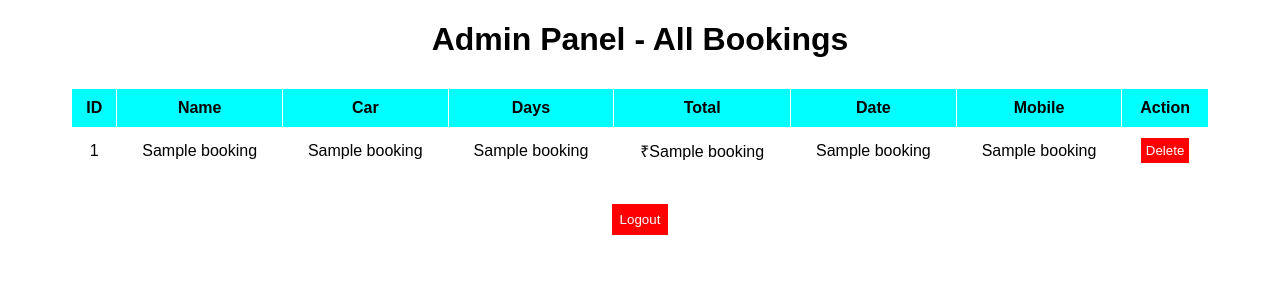
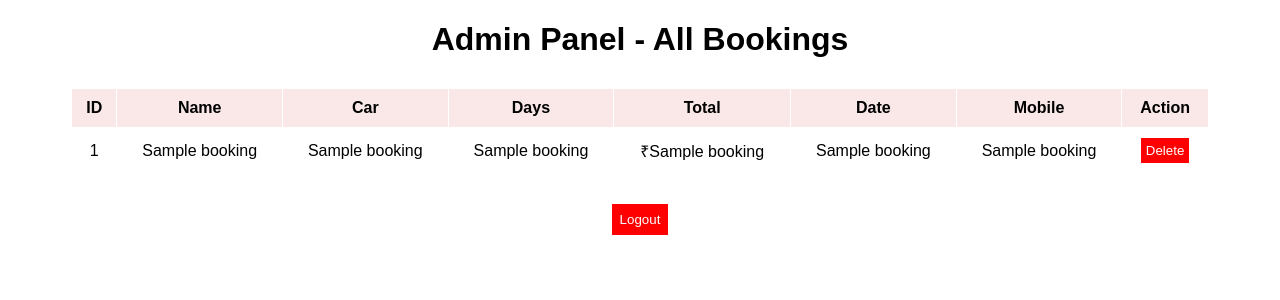
Before and after one commit to Yasser-Shaikh/Car_Rental_booking_system, a Flask app: page /admin in a window 1280 px wide. Shown: the top 300 px of the page. Run offline with Flask 3, Linux system fonts and the light colour scheme; the visitor is signed in with stand-in values (Sample User, id 1); a database or web service that is not in the repository returns one stand-in record (values such as "Sample title"); some libraries are stand-ins or nearby versions.

Commit message:
new colour add to admin pannel table

```diff
--- a/templates/admin.html
+++ b/templates/admin.html
@@ -20,10 +20,10 @@
         padding: 10px;
       }
       th {
-        background-color: cyan;
+        background-color: rgb(250, 232, 232);
       }
       tr:hover {
-        background-color: blue;
+        background-color: rgb(214, 205, 205);
       }
     </style>
   </head>
```
